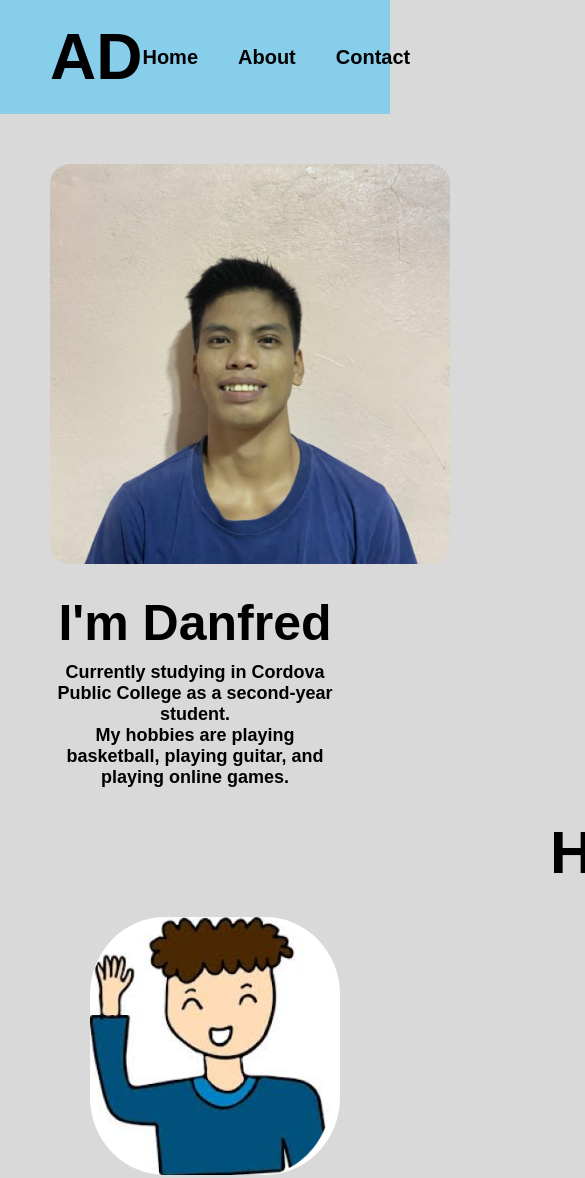
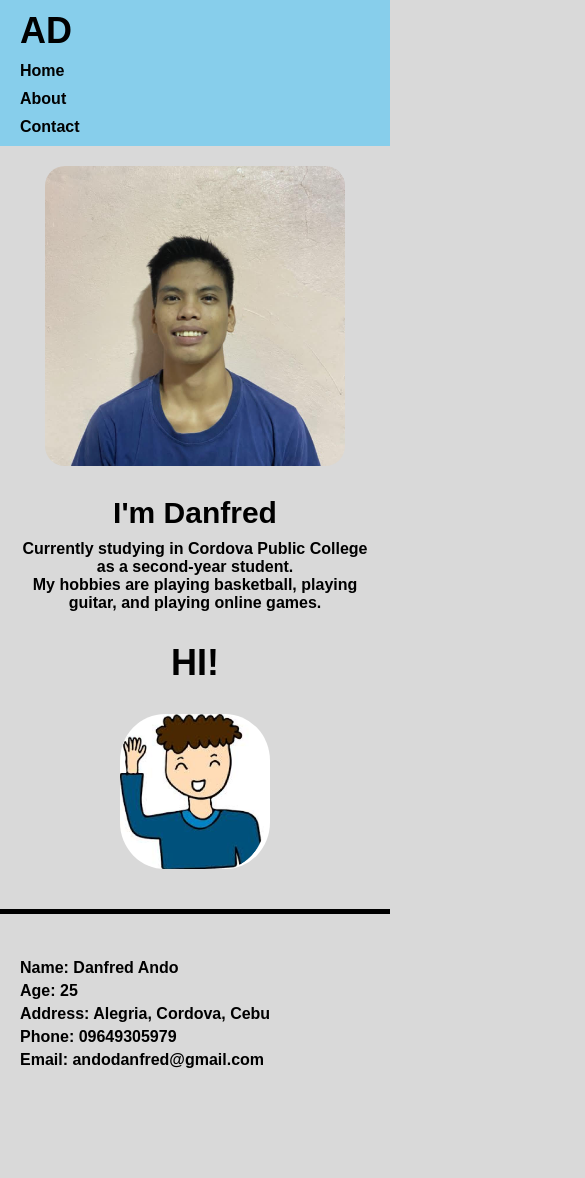
Before and after one commit to danfred06/AD-portfolio, a plain HTML site: page index.html in a window 390 px wide. Shown: the top 1178 px of the page, 585 px wide, since content can reach past the window. Drawn offline with Linux system fonts and the light colour scheme.

Commit message:
Add files via upload

```diff
--- a/style.css
+++ b/style.css
@@ -210,12 +210,106 @@
   margin: 20px 0;
   }
 
-  @media (max-width:900px) {
-    .contact-form{
-      width: 100%;
-    }
-    .contact-section{
-      padding:0px;
+  @media (max-width: 600px) {
+    header {
+      padding: 10px 20px;
     }
 
+    .navigation {
+      flex-direction: column;
+      align-items: flex-start;
+      gap: 10px;
+    }
+
+    .logo {
+      font-size: 36px;
+    }
+
+    .nav-links {
+      flex-direction: column;
+      gap: 10px;
+    }
+
+    .nav-links a {
+      font-size: 16px;
+    }
+
+    .intro-section {
+      padding: 20px;
+    }
+
+    .intro-container {
+      flex-direction: column;
+      align-items: center;
+    }
+
+    .profile-img {
+      width: 100%;
+      max-width: 300px;
+    }
+
+    .intro-text h2 {
+      font-size: 30px;
+    }
+
+    .intro-text p {
+      font-size: 16px;
+    }
+
+    .hi-img {
+      width: 150px;
+    }
+
+    .hihi {
+      margin-left: 0;
+      justify-content: center;
+      font-size: 24px;
+    }
+
+    .hipic {
+      justify-content: center;
+    }
+
+    .info-section {
+      margin-left: 0;
+      padding: 20px;
+      font-size: 16px;
+    }
+
+    .info p {
+      font-size: 16px;
+    }
+
+    .hobbies-section {
+      padding: 50px 10px;
+    }
+
+    .hobbies-section h2 {
+      font-size: 32px;
+    }
+
+    .hobbies {
+      gap: 30px;
+    }
+
+    .hobby img {
+      width: 200px;
+    }
+
+    .contact-section {
+      padding: 50px 20px;
+    }
+
+    .contact-form {
+      padding: 20px;
+    }
+
+    .contact-form input,
+    .contact-form textarea {
+      font-size: 14px;
+    }
+
+    .contact-form button {
+      font-size: 14px;
+    }
   }
```
